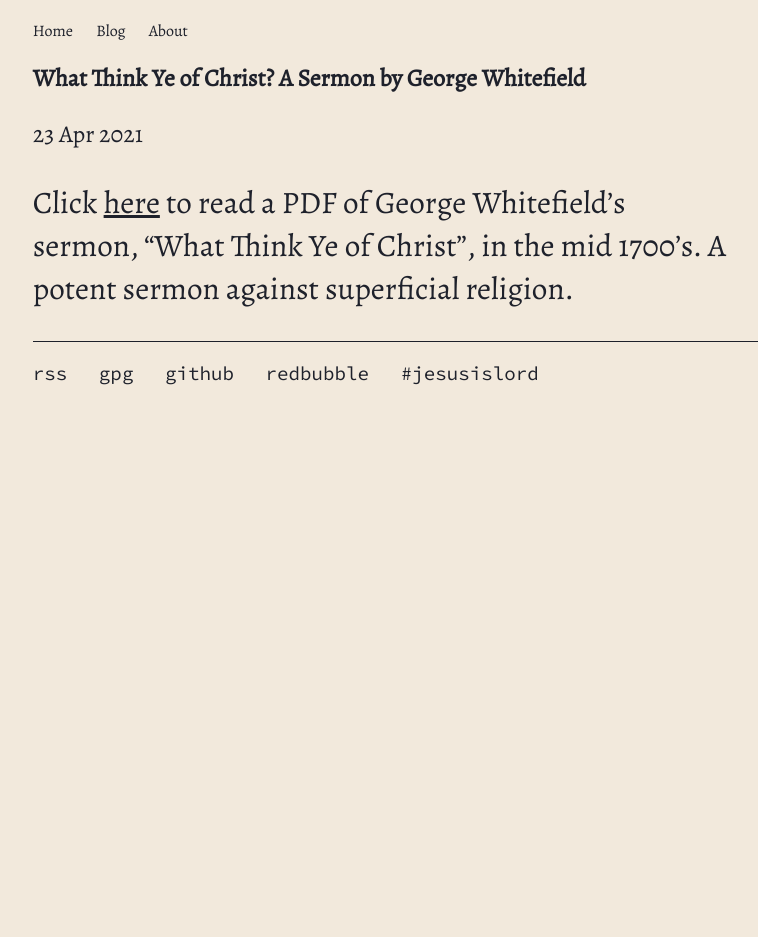
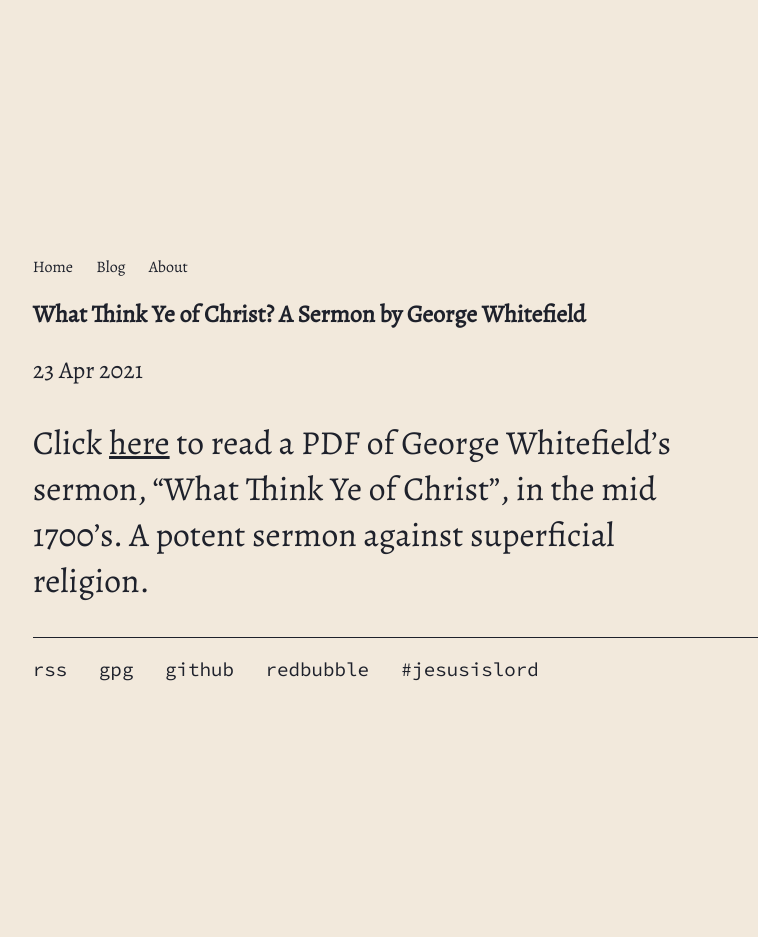
Before and after one commit to codyilardo/codyilardo.github.io, a Jekyll site: the page built from _posts/2021-04-24-what-think-ye-christ.md, in a window 1280 px wide. Shown: the whole page, without its empty margins (172-930 px from the left). Built offline with Jekyll 4.4.1, drawn with Linux system fonts in a browser that asks for light colours; before the commit the page ends 900 px from its top, so only the background shows below that.

Commit message:
styling mods text..........

```diff
--- a/css/main.css
+++ b/css/main.css
@@ -9,14 +9,10 @@
     --mono-font: 'Source Code Pro';
 }
 
-html {
-    font-size: 100%;
-}
-
 body {
     background-color: var(--bg);
     color: var(--text);
-    margin: 20px auto;
+    margin: 20% auto;
     width: 68%;
     font-family: var(--font);
 }
@@ -106,6 +102,6 @@ ul.posts li {
 }
 
 .post {
-    font-size: 1.3em;
+    font-size: 1.4em;
 	width: 80%;
 }
```
